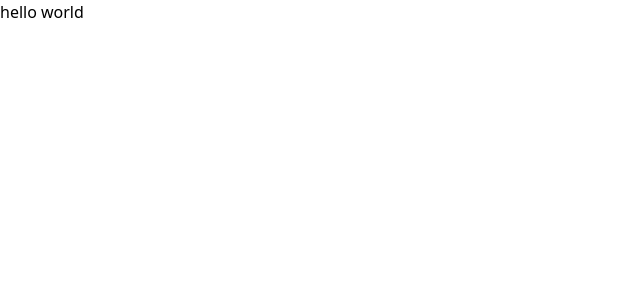
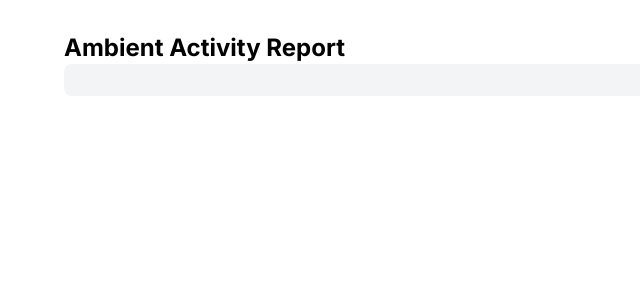
Before and after one commit to juliacamacho/nofall, a React (Create React App) app: page / in a window 1280 px wide. Shown: the top 300 px of the page, without its empty margins (0-640 px from the left). Built offline with nearby package versions, Linux system fonts and the light colour scheme.

Commit message:
add pages and font

```diff
--- a/public/index.html
+++ b/public/index.html
@@ -25,6 +25,8 @@
       Learn how to configure a non-root public URL by running `npm run build`.
     -->
     <title>React App</title>
+    <link rel="preconnect" href="https://fonts.gstatic.com">
+    <link href="https://fonts.googleapis.com/css2?family=Inter:wght@400;500;600;700;800&display=swap" rel="stylesheet">
   </head>
   <body>
     <noscript>You need to enable JavaScript to run this app.</noscript>
--- a/src/Routes.js
+++ b/src/Routes.js
@@ -2,10 +2,14 @@ import React from "react";
 import { Switch, Route } from "react-router-dom";
 
 import DashboardPage from './pages/DashboardPage'
+import VideosPage from './pages/VideosPage'
+import AlertsPage from './pages/AlertsPage'
 
 const routes = () => {
     return(
         <Switch>
+            <Route path ="/alerts" component={AlertsPage}/>
+            <Route path ="/videos" component={VideosPage}/>
             <Route path ="/" component={DashboardPage}/>
         </Switch>
     )
--- /dev/null
+++ b/src/pages/AlertsPage.js
@@ -0,0 +1,11 @@
+import React from "react";
+
+const AlertsPage = () => {
+    return (
+        <div>
+            <h1>hello world</h1>
+        </div>
+    )
+}
+
+export default AlertsPage;
--- a/src/pages/DashboardPage.js
+++ b/src/pages/DashboardPage.js
@@ -2,7 +2,15 @@ import React from "react";
 
 const DashboardPage = () => {
     return (
-        <h1>hello world</h1>
+        <div className="py-8 px-16">
+
+            <h1 className="text-2xl font-bold">Ambient Activity Report</h1>
+
+            <div className="bg-gray-100 rounded-lg py-4 px-4">
+
+            </div>
+
+        </div>
     )
 }
 
--- /dev/null
+++ b/src/pages/VideosPage.js
@@ -0,0 +1,11 @@
+import React from "react";
+
+const VideosPage = () => {
+    return (
+        <div>
+            <h1>hello world</h1>
+        </div>
+    )
+}
+
+export default VideosPage;
--- a/tailwind.config.js
+++ b/tailwind.config.js
@@ -2,6 +2,9 @@ module.exports = {
   purge: [],
   darkMode: false, // or 'media' or 'class'
   theme: {
+    fontFamily: {
+      sans: ['Inter', 'sans-serif']
+    },
     extend: {},
   },
   variants: {
```
